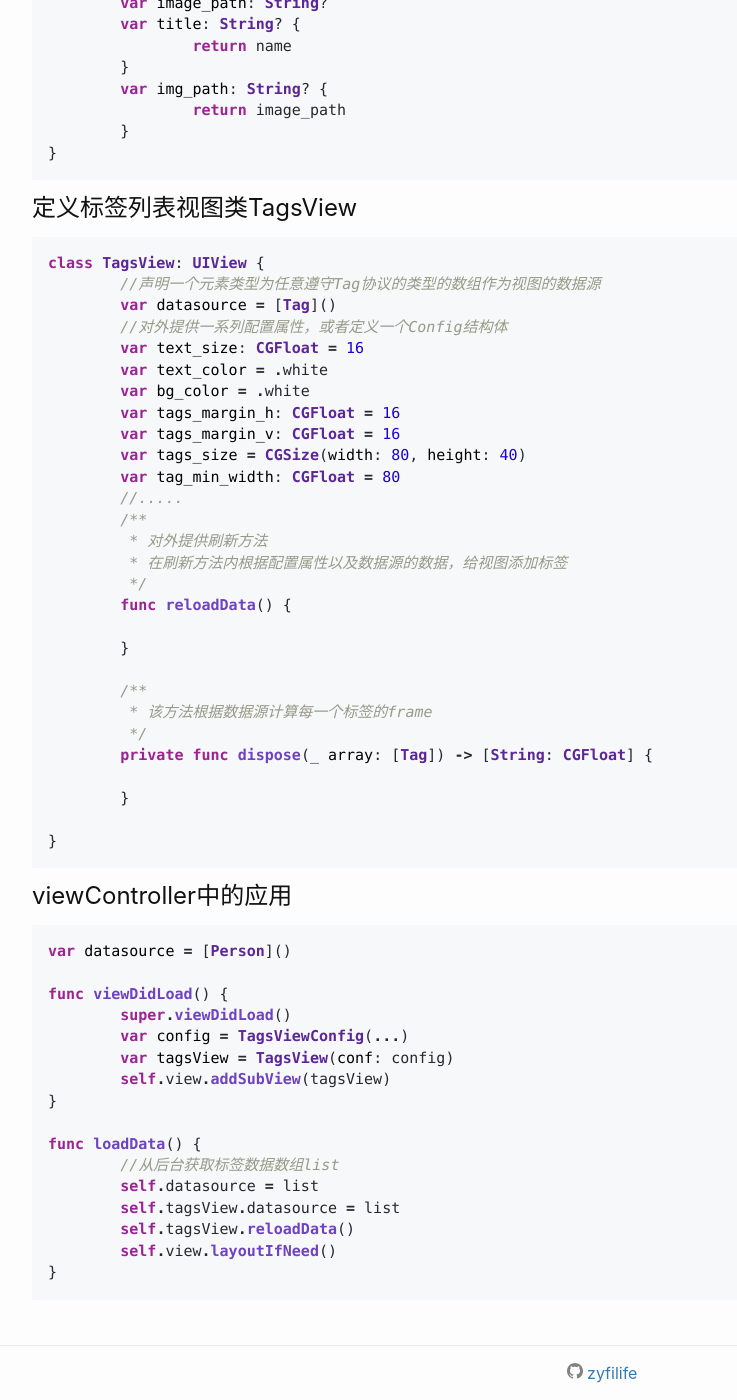
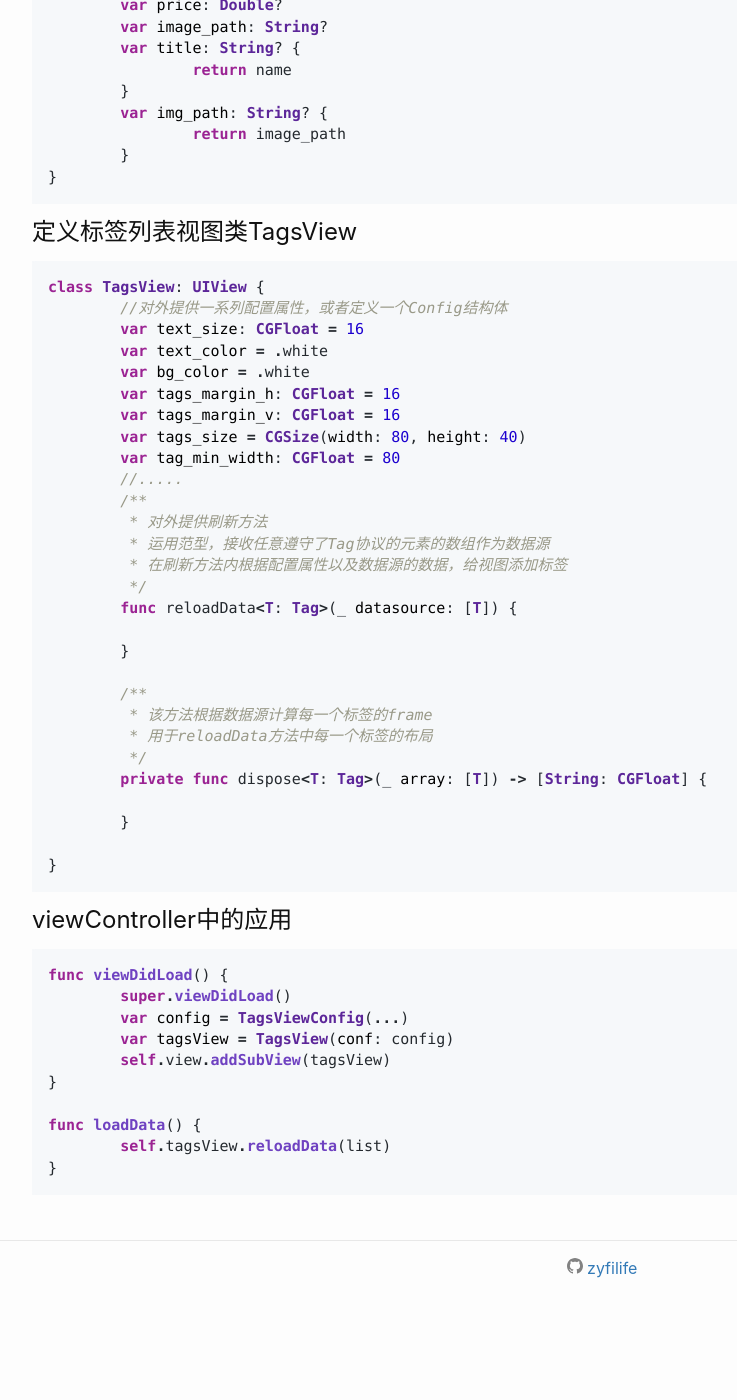
Before and after one commit to zyfilife/zyfilife.github.io, a Jekyll site: the page built from _posts/2018-01-27-Swift范型应用.md, in a window 1280 px wide and 1400 px high, scrolled down 1179 px. Shown: the whole window, without its empty margins (38-775 px from the left). Built offline with Jekyll 4.4.1, drawn with Linux system fonts in a browser that asks for light colours; our own code applies the rules of GitHub Pages for plain Markdown files; comment, search, counter and statistics services are not loaded; after the commit the page ends 2474 px from its top, so only the background shows below that; some of the changed text lies outside the part shown.

Commit message:
no message

````diff
--- a/_posts/2018-01-27-Swift范型应用.md
+++ b/_posts/2018-01-27-Swift范型应用.md
@@ -2,10 +2,10 @@
 title: Swift范型应用
 tags: iOS 代码设计
 ---
-> 引言：学会运用范型可以用尽量少的代码实现一些重复性高但又不是完全相同的需求
+> 引言：对于不同种类的对象，如果存在共同特性，就可以抽象出一个协议，让对象的类遵守该协议，可以用尽量少的代码实现一些重复性高但又不是完全相同的需求
 
-### 需求描述
-例如在a页面使用Person数据展示点赞标签列表，在b页面使用Category数据展示分类标签列表，在c页面使用Product数据展示产品列表
+### 应用场景举例
+在a页面使用Person数据展示点赞标签列表，在b页面使用Category数据展示分类标签列表，在c页面使用Product数据展示产品列表
 ### 根据标签列表视图需要用到的数据，可以将三类数据进行抽象，定义一个有共同特征的Tag协议
 ```swift
 protocol Tag {
@@ -54,8 +54,6 @@ class Product: NSObject, Tag {
 ### 定义标签列表视图类TagsView
 ```swift
 class TagsView: UIView {
-	//声明一个元素类型为任意遵守Tag协议的类型的数组作为视图的数据源
-	var datasource = [Tag]()
 	//对外提供一系列配置属性，或者定义一个Config结构体
 	var text_size: CGFloat = 16
 	var text_color = .white
@@ -67,16 +65,18 @@ class TagsView: UIView {
 	//.....
 	/**
 	 * 对外提供刷新方法
+	 * 运用范型，接收任意遵守了Tag协议的元素的数组作为数据源
 	 * 在刷新方法内根据配置属性以及数据源的数据，给视图添加标签
 	 */
-	func reloadData() {
+	func reloadData<T: Tag>(_ datasource: [T]) {
 
 	}
 
 	/**
 	 * 该方法根据数据源计算每一个标签的frame
+	 * 用于reloadData方法中每一个标签的布局
 	 */
-	private func dispose(_ array: [Tag]) -> [String: CGFloat] {
+	private func dispose<T: Tag>(_ array: [T]) -> [String: CGFloat] {
 
 	}
 
@@ -86,8 +86,6 @@ class TagsView: UIView {
 ### viewController中的应用
 
 ```swift
-var datasource = [Person]()
-
 func viewDidLoad() {
 	super.viewDidLoad()
 	var config = TagsViewConfig(...)
@@ -96,10 +94,6 @@ func viewDidLoad() {
 }
 
 func loadData() {
-	//从后台获取标签数据数组list
-	self.datasource = list
-	self.tagsView.datasource = list
-	self.tagsView.reloadData()
-	self.view.layoutIfNeed()
+	self.tagsView.reloadData(list)
 }
 ```
````
